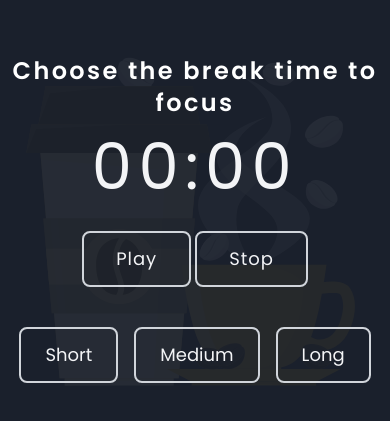
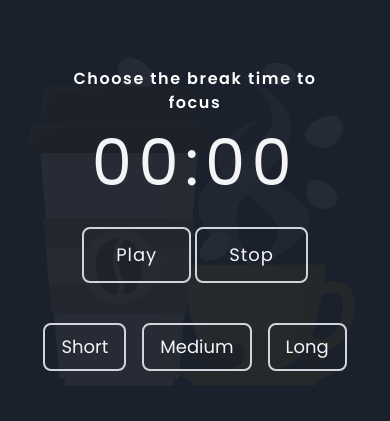
Before and after one commit to SilasRodrigues19/Focus, an Astro site: page / in a window 390 px wide. Shown: the part 203-624 px from the top of the page. Built offline with nearby package versions, Linux system fonts and the light colour scheme; Astro itself is replaced by a stand-in of ours.

Commit message:
refactor: adjust button styles when text is modified

```diff
--- a/src/pages/index.astro
+++ b/src/pages/index.astro
@@ -13,7 +13,7 @@ import Button from '../components/Button.astro';
       class='container min-h-screen h-full flex items-center justify-center flex-col mx-auto'
     >
       <h1
-        class='text-2xl text-center text-white font-semibold tracking-widest'
+        class='sm:text-xl md:text-2xl text-center text-white font-semibold tracking-widest'
         id='pageTitle'
       >
         Choose the break time to focus
--- a/src/styles/style.css
+++ b/src/styles/style.css
@@ -4,7 +4,8 @@
 
 @layer components {
   .break-time-btn {
-    @apply mt-4 px-6 py-3 text-lg text-gray-100 border-2 border-gray-300 rounded-lg bg-transparent transition duration-300 ease-in-out focus:bg-white focus:text-gray-900 hover:bg-gray-100 hover:text-gray-900 disabled:opacity-50 disabled:cursor-not-allowed disabled:bg-transparent disabled:text-white;
+    @apply mt-4 text-lg border-2 text-gray-100 border-gray-300 rounded-lg bg-transparent transition duration-300 ease-in-out focus:bg-white focus:text-gray-900 hover:bg-gray-100 hover:text-gray-900 disabled:opacity-50 disabled:cursor-not-allowed disabled:bg-transparent disabled:text-white;
+    @apply xs:px-4 xs:py-2 sm:px-6 sm:py-3
   }
   .controls-btn {
     @apply tracking-wider mt-4 px-8 py-3 text-lg text-gray-100 border-2 border-gray-300 rounded-lg bg-transparent transition duration-300 ease-in-out hover:bg-gray-100 hover:text-gray-900;
--- a/tailwind.config.cjs
+++ b/tailwind.config.cjs
@@ -1,4 +1,7 @@
 /** @type {import('tailwindcss').Config} */
+
+const defaultTheme = require('tailwindcss/defaultTheme');
+
 module.exports = {
   content: ['./src/**/*.{astro,html,js,jsx,md,mdx,svelte,ts,tsx,vue}'],
   theme: {
@@ -9,6 +12,10 @@ module.exports = {
       colors: {
         'gray-darker': '#1A202C',
       },
+      screens: {
+        xs: '300px',
+        ...defaultTheme.screens,
+      },
     },
     fontFamily: {
       poppins: ['Poppins', 'sans-serif'],
```
